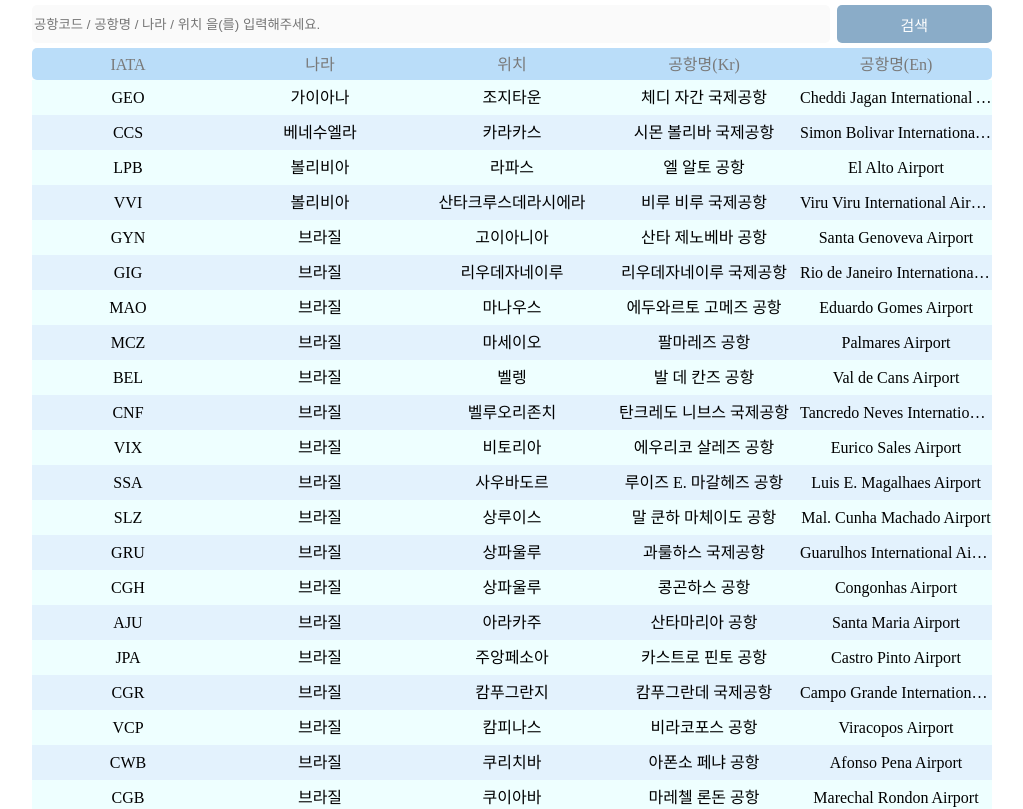
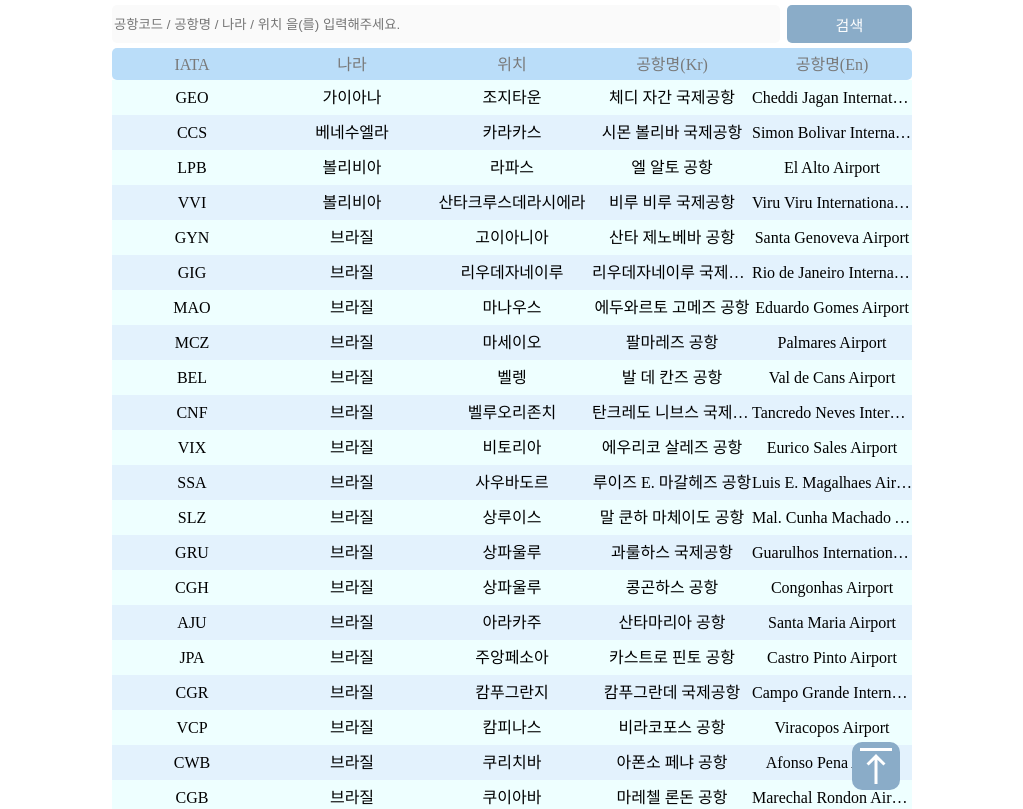
Before and after one commit to 1two13/Airportal, a React (Create React App) app: page / in a window 1280 px wide. Shown: the top 809 px of the page, without its empty margins (128-1151 px from the left). Built offline with nearby package versions, Linux system fonts and the light colour scheme.

Commit message:
feature: 따라다니는 top 버튼

```diff
--- a/src/App.js
+++ b/src/App.js
@@ -9,15 +9,36 @@ import ItemBar from "./components/ItemBar";
 import { search } from "./api/api";
 import { useNavigate } from "react-router-dom";
 import queryString from "query-string";
+import { ReactComponent as Top } from "./assets/top.svg";
 
 const GlobalStyles = createGlobalStyle`
   ${reset}
 `;
 
 const Application = styled.div`
-  max-width: 800;
-  width: 75%;
+  max-width: 800px;
+  width: 80%;
   margin: auto;
+`;
+
+const TopBtn = styled.div`
+  position: fixed;
+  bottom: 58px;
+  z-index: 99;
+  cursor: pointer;
+  // 1000px 이상일 때
+  left: calc(50vw + 340px);
+  // 1000px 미만일 때
+  @media (max-width: 1000px) {
+    left: calc(90vw - 65px);
+  }
+
+  svg {
+    position: absolute;
+    border-radius: 10px;
+    background-color: #8aacc8;
+    color: rgb(121, 121, 121);
+  }
 `;
 
 function App() {
@@ -32,6 +53,14 @@ function App() {
     else navigate(`/?keyword=${keyWord}`);
     setData(result);
   };
+  const handleScroll = () => {
+    // 현재 위치가 이미 최상단일 경우 return
+    if (!window.scrollY) return;
+    window.scrollTo({
+      top: 0,
+      behavior: "smooth",
+    });
+  };
   return (
     <React.Fragment>
       <GlobalStyles />
@@ -41,6 +70,9 @@ function App() {
           initialQuery={query.keyword || ""}
         />
         <ItemBar />
+        <TopBtn onClick={handleScroll}>
+          <Top />
+        </TopBtn>
         {loading ? <Loading /> : <AirportList data={data} />}
       </Application>
     </React.Fragment>
--- a/src/components/SearchBar.js
+++ b/src/components/SearchBar.js
@@ -4,7 +4,6 @@ import styled from "styled-components";
 const Filter = styled.form`
   display: flex;
   justify-content: space-evenly;
-  /* white-space: nowrap; */
   height: 38px;
   position: sticky;
   top: 0px;
```
Also changed, not shown: src/assets/top.svg (added).
